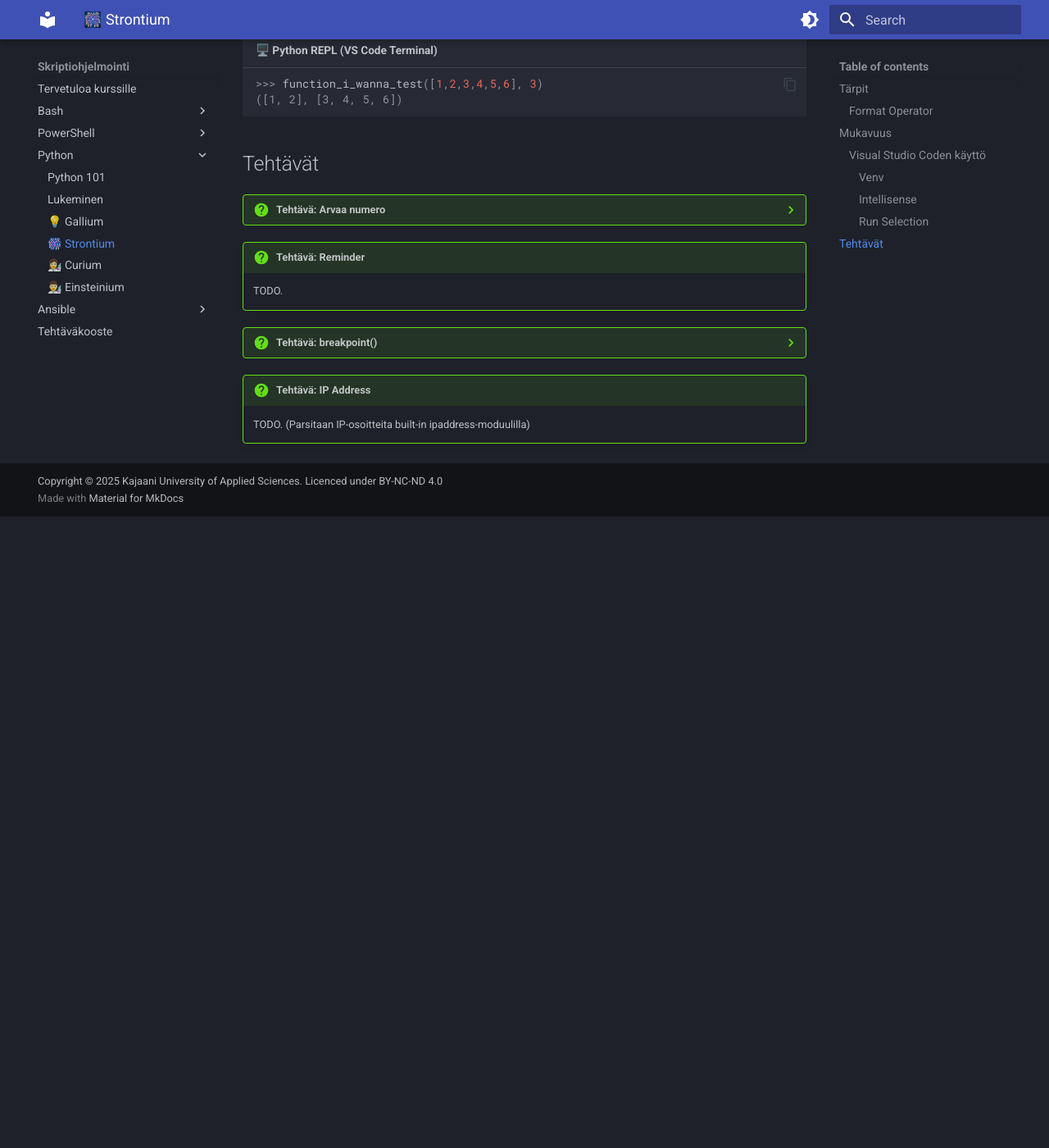
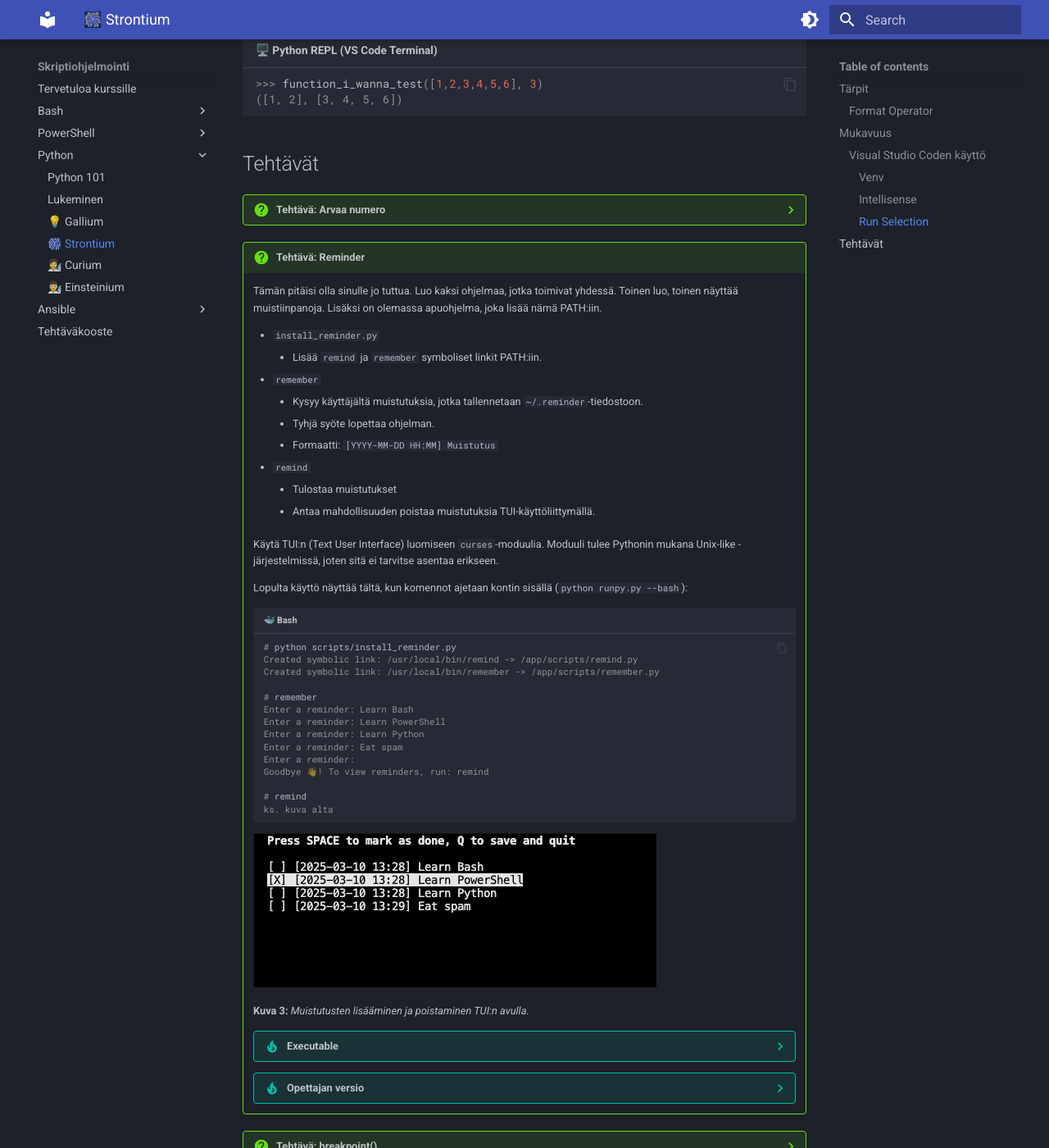
Before and after one commit to sourander/skriptiohjelmointi, an MkDocs documentation site: the page built from docs/python/38_strontium.md, in a window 1280 px wide and 1400 px high, scrolled down 3998 px. Shown: the whole window at 82% size. Built offline with MkDocs 1.6.1 and Material for MkDocs 9.7.7, drawn with Linux system fonts in a browser that asks for light colours; before the commit the page ends 4628 px from its top, so only the background shows below that.

Commit message:
Reminder task added

````diff
--- a/docs/python/38_strontium.md
+++ b/docs/python/38_strontium.md
@@ -215,7 +215,130 @@
 
 !!! question "Tehtävä: Reminder"
 
-    TODO.
+    Tämän pitäisi olla sinulle jo tuttua. Luo kaksi ohjelmaa, jotka toimivat yhdessä. Toinen luo, toinen näyttää muistiinpanoja. Lisäksi on olemassa apuohjelma, joka lisää nämä PATH:iin.
+
+    * `install_reminder.py`
+        * Lisää `remind` ja `remember` symboliset linkit PATH:iin.
+    * `remember`
+        * Kysyy käyttäjältä muistutuksia, jotka tallennetaan `~/.reminder`-tiedostoon.
+        * Tyhjä syöte lopettaa ohjelman.
+        * Formaatti: `[YYYY-MM-DD HH:MM] Muistutus`
+    * `remind`
+        * Tulostaa muistutukset
+        * Antaa mahdollisuuden poistaa muistutuksia TUI-käyttöliittymällä.
+
+    Käytä TUI:n (Text User Interface) luomiseen `curses`-moduulia. Moduuli tulee Pythonin mukana Unix-like -järjestelmissä, joten sitä ei tarvitse asentaa erikseen.
+
+    Lopulta käyttö näyttää tältä, kun komennot ajetaan kontin sisällä (`python runpy.py --bash`):
+
+    ```console title="🐳 Bash"
+    # python scripts/install_reminder.py
+    Created symbolic link: /usr/local/bin/remind -> /app/scripts/remind.py
+    Created symbolic link: /usr/local/bin/remember -> /app/scripts/remember.py
+
+    # remember
+    Enter a reminder: Learn Bash
+    Enter a reminder: Learn PowerShell
+    Enter a reminder: Learn Python
+    Enter a reminder: Eat spam
+    Enter a reminder:
+    Goodbye 👋! To view reminders, run: remind
+
+    # remind
+    ks. kuva alta
+    ```
+    ![](py-reminder-tui.png)
+
+    **Kuva 3:** *Muistutusten lisääminen ja poistaminen TUI:n avulla.*
+
+    ??? tip "Executable"
+
+        Huomaa, että sinun tulee ==tehdä skripteistä suoritettavia== host-koneellasi, sillä kontissa kyseinen volume on read-only. Jos teet tätä kurssin osuutta Windowsista käsin, etkä voi tehdä tätä, luo skripti siten, että se luo symbolisen linkin sijasta aliaksen:
+
+        ```bash
+        alias remember="python3 /app/scripts/remember.py"
+        alias remind="python3 /app/scripts/remind.py"
+        ```
+
+        Kuinkahan tämä onnistuu Pythonissa?
+
+    ??? tip "Opettajan versio"
+
+        Alla on opettajan versio siten, että osa riveistä on jemmattu. Muista, että tällä kurssilla koodin ymmärtäminen on tärkeää. Jos opettaja kysyy sinulta, mitä jokin rivi tekee, osaatko vastata?
+
+        ```python
+        #!/bin/env python3
+
+        import curses
+        from pathlib import Path
+
+        TARGET = Path("~/.reminder").expanduser()
+
+        def load_reminders() -> list[str]:
+            pass
+
+        def save_reminders(reminders: list[str]):
+            pass
+
+        def filter_and_save(reminders: list[str], sel: set[int]):
+            kept_reminders = [
+                rem for idx, rem in enumerate(reminders) if idx not in sel
+            ]
+            save_reminders(kept_reminders)
+
+        def draw_menu(stdscr: curses.window, rem: list[str], curr: int, sel: set[int]):
+            stdscr.clear()
+            stdscr.addstr(
+                0, 2, "Press SPACE to mark as done, Q to save and quit", curses.A_BOLD
+            )
+
+            for idx, reminder in enumerate(rem):
+                # Highlight the current row
+                attr = curses.A_REVERSE if idx == curr else curses.A_NORMAL
+
+                # Add checkboxes
+                if idx in sel:
+                    button = "[X] "
+                else:
+                    button = "[ ] "
+                stdscr.addstr(idx + 2, 2, button + reminder, attr)
+
+
+
+        def reminder_app(stdscr: curses.window):
+            curses.curs_set(0)   # Hide text cursor
+            stdscr.keypad(True)  # Enable arrow keys
+            stdscr.clear()
+
+            reminders = load_reminders()
+            if not reminders:
+                raise SystemExit("No reminders found!")
+
+            selected = set()
+            current_row = 0
+
+            while True:
+
+                draw_menu(stdscr, reminders, current_row, selected)
+
+                # Get event
+                key = stdscr.getch()
+
+                if key == curses.KEY_UP and current_row > 0:
+                    current_row -= 1
+                elif key == curses.KEY_DOWN and current_row < len(reminders) - 1:
+                    current_row += 1
+                elif key == curses.KEY_RIGHT:
+                    selected.add(current_row)
+                elif key == curses.KEY_LEFT:
+                    selected.remove(current_row)
+                elif key in (ord("Q"), ord("q")):
+                    filter_and_save(reminders, selected)
+                    break
+
+        if __name__ == "__main__":
+            curses.wrapper(reminder_app)
+        ```
 
 ??? question "Tehtävä: breakpoint()"
 
````
Also changed, not shown: docs/python/96_curium.md (+1 -1 lines), docs/python/py-reminder-tui.png (added).
